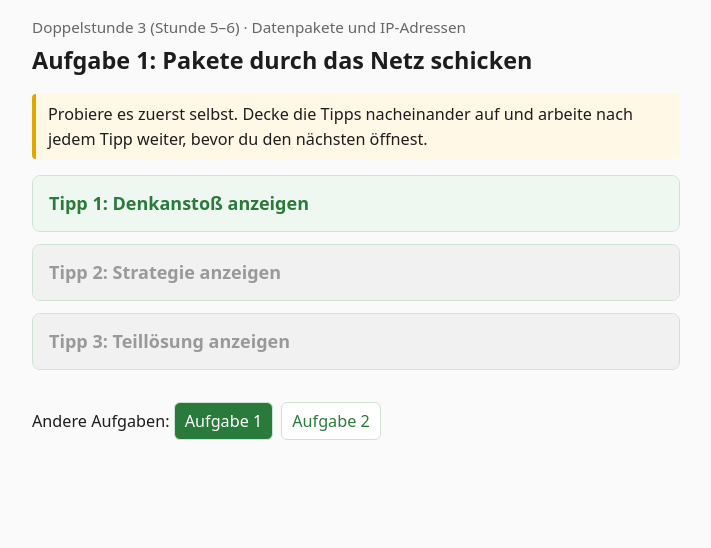
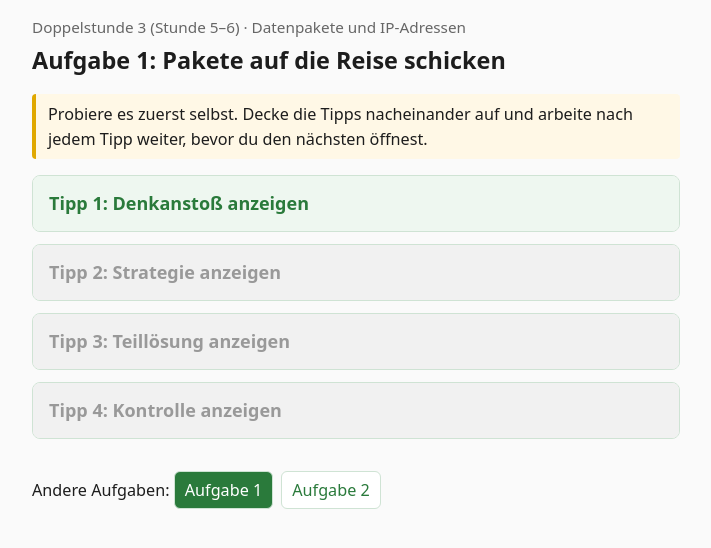
Before and after one commit to nychts/assist, a plain HTML site: page informatik/inf6-internet/03.html in a window 1280 px wide. Shown: the whole page, without its empty margins (284-995 px from the left). Drawn offline with Linux system fonts and the light colour scheme.

Commit message:
Tipps aktualisiert 19.11.2026 08:01

```diff
--- a/informatik/inf6-internet/03.html
+++ b/informatik/inf6-internet/03.html
@@ -37,7 +37,7 @@
   <nav id="nav" aria-label="Andere Aufgaben dieser Stunde"></nav>
 </main>
 <script>
-const DATA = {"stunde":{"fach":"informatik","reihe":"inf6-internet","nr":3,"einheit":"Doppelstunde 3 (Stunde 5–6)","titel":"Datenpakete und IP-Adressen"},"aufgabe":[{"id":"a1","titel":"Aufgabe 1: Pakete durch das Netz schicken","tipps":["Schau auf die Netzkarte. Mit welchen Stationen ist der Absender direkt verbunden? Nur an die darfst du das Paket geben.","Schreib den Weg als Kette von Stationen auf, zum Beispiel A → D → E. Jeder Pfeil ist eine Weitergabe an einen Nachbarn.","Bei Nachricht (3) reisen zwei Pakete. Sie dürfen verschiedene Wege nehmen. Notiere, welches Paket zuerst ankommt. Woran erkennt G, welches Paket an den Anfang gehört?"]},{"id":"a2","titel":"Aufgabe 2: Gültige IP-Adressen","tipps":["Erinnere dich an die Regel aus „Passt! Passt nicht!“. Wie viele Zahlen hat eine IP-Adresse, und wie groß darf jede Zahl sein?","Prüf jede Adresse in zwei Schritten: Zähle zuerst die Zahlen zwischen den Punkten. Dann schau, ob jede Zahl zwischen 0 und 255 liegt.","Beispiel: `10.300.1.1` hat vier Zahlen, aber 300 ist größer als 255. Mit 8 Bit kommt man nur bis `11111111`, also 255. Die Adresse ist ungültig."]}]};
+const DATA = {"stunde":{"fach":"informatik","reihe":"inf6-internet","nr":3,"einheit":"Doppelstunde 3 (Stunde 5–6)","titel":"Datenpakete und IP-Adressen"},"aufgabe":[{"id":"a1","titel":"Aufgabe 1: Pakete auf die Reise schicken","tipps":["Die IP-Adressen von A und F stehen in der Tabelle neben der Netzkarte. Schau dann auf die Netzkarte: Mit welchen Stationen ist A direkt verbunden? Nur an die darf A das Paket geben.","Schreib den Weg als Kette von Stationen auf, zum Beispiel A → D → E. Jeder Pfeil ist eine Weitergabe an einen Nachbarn, im Duell also eine Runde.","Im Duell: Zähle für jeden Weg die Pfeile. Jeder Pfeil ist eine Runde. Welcher Weg von B nach G ist kurz, welcher lang?","Schick „Es gibt hier“ auf den langen Weg und „ein Problem!“ auf den kurzen. Dann liest G „ein Problem! Es gibt hier“. Woran erkennt G in Runde 2, welcher Zettel an den Anfang gehört?"]},{"id":"a2","titel":"Aufgabe 2: Gültige IP-Adressen","tipps":["Erinnere dich an die Regel aus „Passt! Passt nicht!“. Wie viele Zahlen hat eine IP-Adresse, und wie groß darf jede Zahl sein?","Prüf jede Adresse in zwei Schritten: Zähle zuerst die Zahlen zwischen den Punkten. Dann schau, ob jede Zahl zwischen 0 und 255 liegt.","Beispiel: `10.300.1.1` hat vier Zahlen, aber 300 ist größer als 255. Mit 8 Bit kommt man nur bis `11111111`, also 255. Die Adresse ist ungültig."]}]};
 const STUFEN = ["Denkanstoß", "Strategie", "Teillösung", "Kontrolle"];
 
 // Text sicher machen, dann **fett**, `code` und Zeilenumbrüche erlauben.
```
